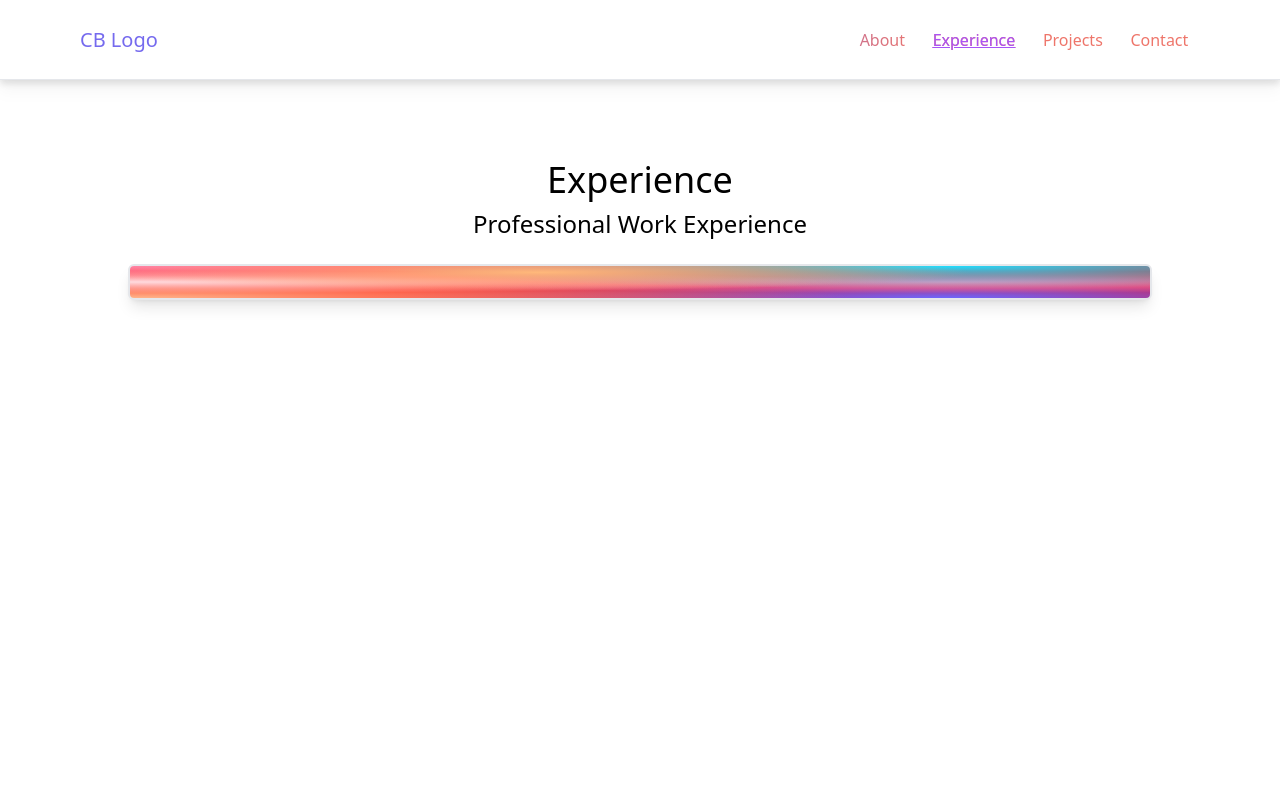
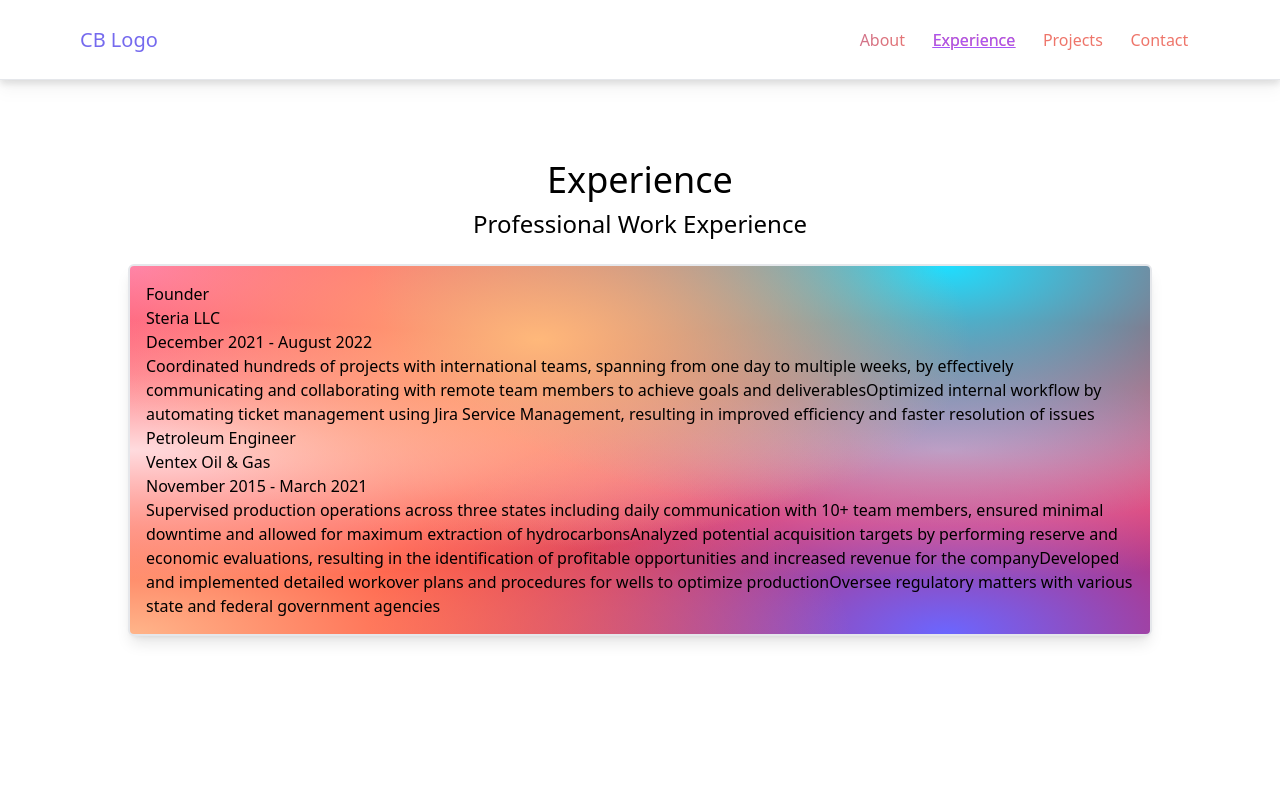
Before and after one commit to csb91/portfolio_site, a Next.js app: page /experience in a window 1280 px wide. Shown: the top 800 px of the page. Built offline with nearby package versions, Linux system fonts and the light colour scheme.

Commit message:
create job card component begin formatting

```diff
--- a/src/app/experience/page.tsx
+++ b/src/app/experience/page.tsx
@@ -1,4 +1,4 @@
-import Link from "next/link"
+import WorkExperience from "@/components/WorkExperience"
 //import Resume from '../../../public/Carter_Brooks_Resume.pdf'
 
 
@@ -11,14 +11,7 @@ export default function Experience() {
       <h2 className='text-2xl text-center mt-2'>
         Professional Work Experience
       </h2>
-      <div className='container flex flex-col-reverse justify-evenly mx-auto border-2 rounded-md md:flex-row mt-6 mb-6 p-4 rainbow-mesh min-w-[1024px] shadow-lg'>
-        <div>
-
-        </div>
-        <div>
-
-        </div>
-      </div>
+      <WorkExperience />
     </div>
   )
 }
--- /dev/null
+++ b/src/components/JobCard.tsx
@@ -0,0 +1,20 @@
+const JobCard = ({ title, company, dates, description}) => {
+  return (
+    <div>
+      <div>
+        {title}
+      </div>
+      <div>
+        {company}
+      </div>
+      <div>
+        {dates}
+      </div>
+      <div>
+        {description}
+      </div>
+    </div>
+  )
+}
+
+export default JobCard;
--- a/src/components/WorkExperience.tsx
+++ b/src/components/WorkExperience.tsx
@@ -1,4 +1,5 @@
 import { jonInfo } from "@/lib/interfaces";
+import JobCard from './JobCard'
 
 const jobList: jonInfo[] = [
   {
@@ -31,8 +32,22 @@ const jobList: jonInfo[] = [
 
 const WorkExperience = () => {
   return (
-    <>
-    </>
+    <div className='container flex flex-col-reverse justify-evenly mx-auto border-2 rounded-md md:flex-row mt-6 mb-6 p-4 rainbow-mesh max-w-5xl shadow-lg'>
+      <div>
+
+      </div>
+      <div>
+        {jobList.map((job, index) => (
+          <JobCard
+            title={job.title}
+            company={job.company}
+            dates={job.dates}
+            description={job.description}
+            key={index}
+          />
+        ))}
+      </div>
+    </div>
   )
 }
 
```
